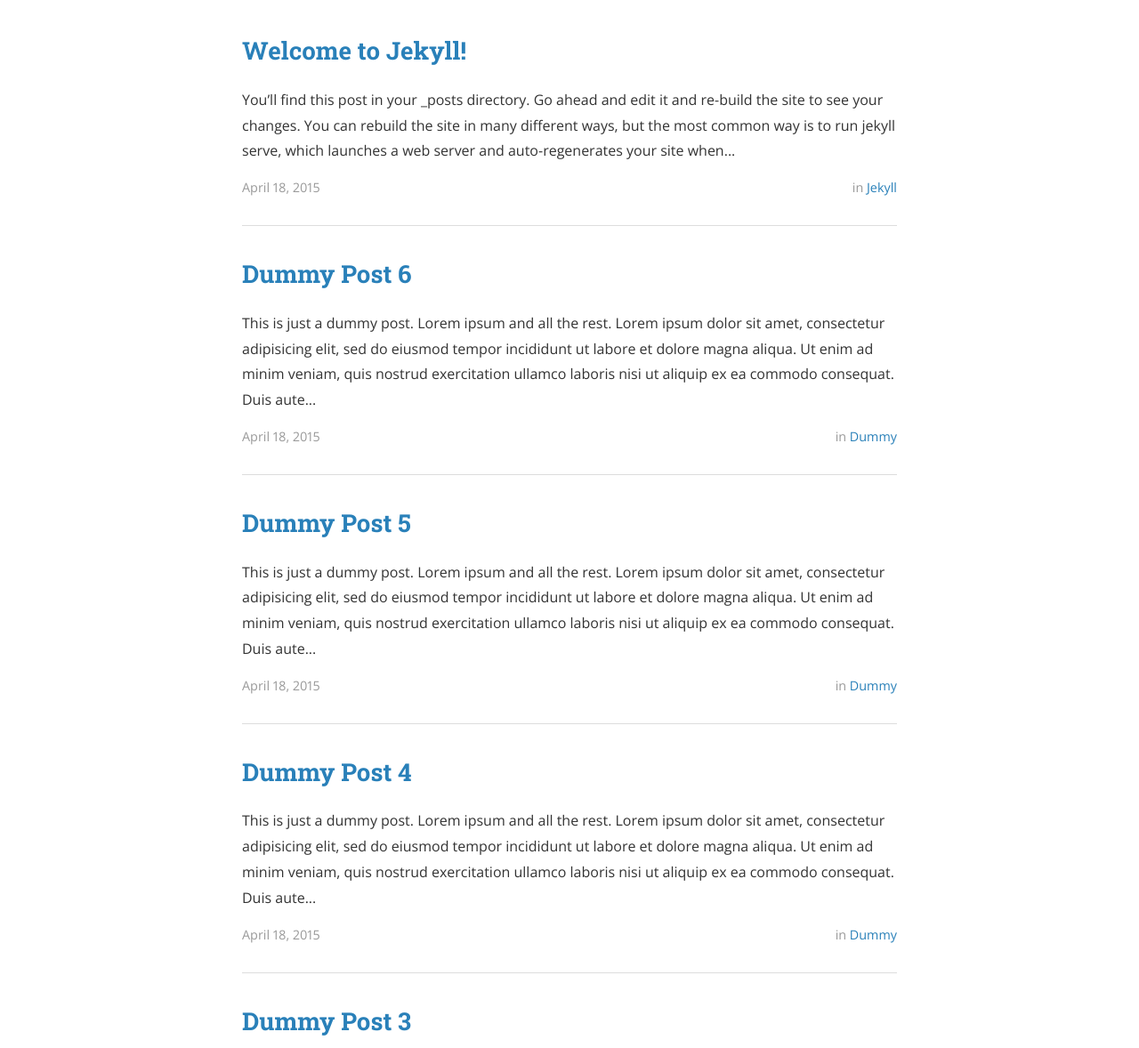
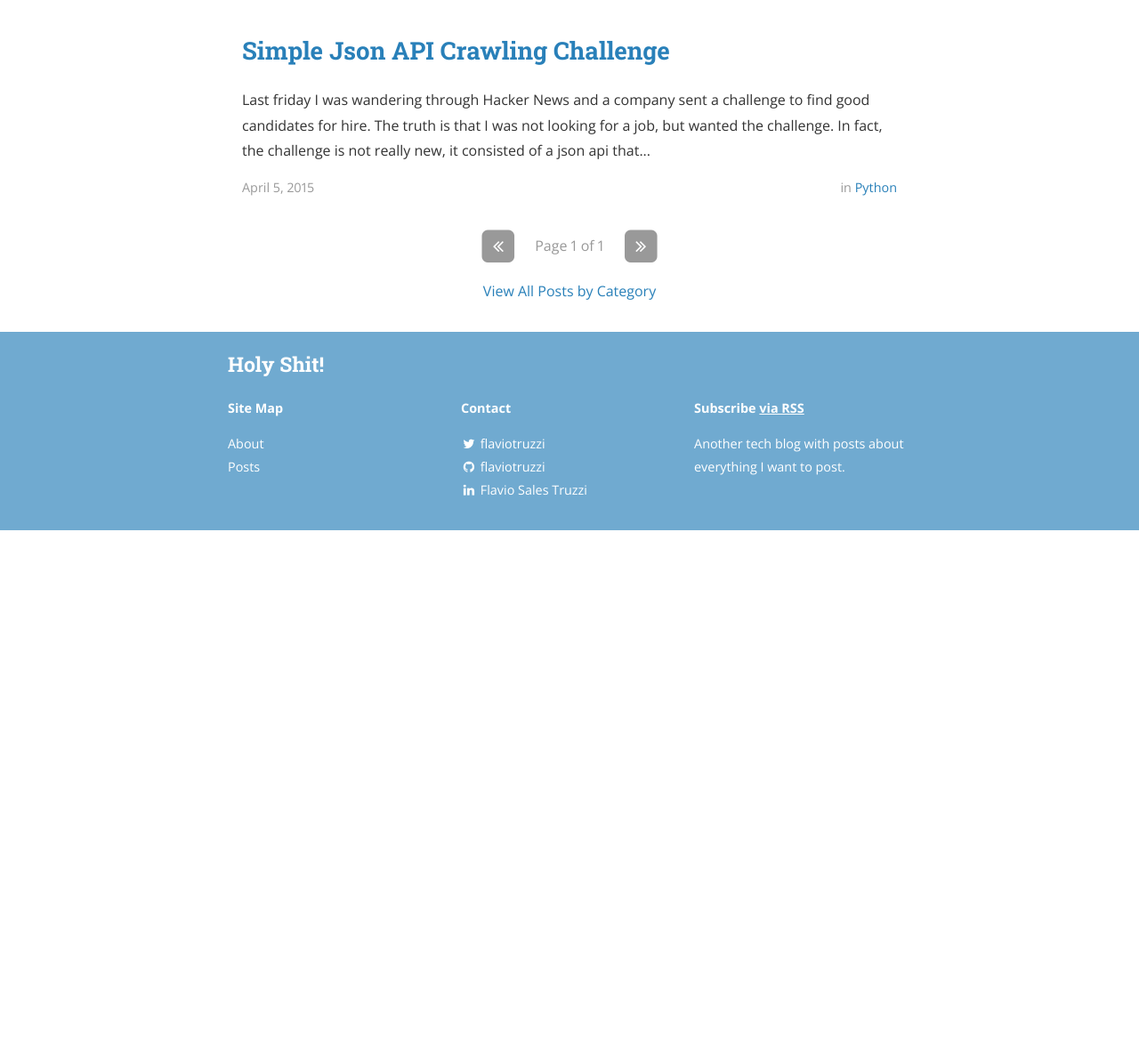
Before and after one commit to flaviotruzzi/flaviotruzzi.github.io, a Jekyll site: the page built from index.html, in a window 1280 px wide and 1400 px high, scrolled down 281 px. Shown: the part 222-1400 px from the top of the window at 89% size. Built offline with Jekyll 4.4.1, drawn with Linux system fonts in a browser that asks for light colours; nearby versions of some CDN libraries; the list of posts is cut into pages by our own code; a style sheet for code colours, icons or effects is not loaded; after the commit the page ends 1099 px from its top, so only the background shows below that; some of the changed text lies outside the part shown.

Commit message:
Update and get old post

```diff
--- a/_config.yml
+++ b/_config.yml
@@ -46,11 +46,14 @@
 
 # Category descriptions (for archive pages)
 descriptions:
-  - cat: tech
+  - cat: Tech
     desc: "General tech category"
 
-  - cat: scala
-    desc: "Scala stuff"
+  - cat: Scala
+    desc: "Scala Stuff"
+
+  - cat: Python
+    dec: "Python Stuff"
 
 # Social icons and sharing options
 #
--- a/_posts/2015-04-18-dummy4.markdown
+++ b/_posts/2015-01-01-dummy.markdown
@@ -1,10 +1,10 @@
 ---
 layout: post
-title:  "Dummy Post 4"
-date:   2015-04-18 08:43:59
+title:  "Dummy Post"
+date:   2015-01-01 08:43:59
 author: Ben Centra
-categories: Dummy
-tags: ipsum
+categories: Tech
+published: false
 ---
 
 This is just a dummy post. Lorem ipsum and all the rest.
--- a/_posts/2015-04-18-welcome-to-jekyll.markdown
+++ b/_posts/2015-01-01-welcome-to-jekyll.markdown
@@ -1,11 +1,12 @@
 ---
 layout: post
 title:  "Welcome to Jekyll!"
-date:   2015-04-18 08:43:59
+date:   2015-01-01 08:43:59
 author: Ben Centra
 categories: Jekyll
 tags:	jekyll welcome
 cover:  "/assets/instacode.png"
+published: false
 ---
 
 You’ll find this post in your `_posts` directory. Go ahead and edit it and re-build the site to see your changes. You can rebuild the site in many different ways, but the most common way is to run `jekyll serve`, which launches a web server and auto-regenerates your site when a file is updated.
--- /dev/null
+++ b/_posts/2015-04-05-simple-crawler.markdown
@@ -0,0 +1,115 @@
+---
+layout: post
+title: Simple Json API Crawling Challenge
+date: 2015-04-05 21:00:00
+categories: Python
+tags: python crawler
+author: Flavio Truzzi
+cover: https://images.unsplash.com/photo-1446582186851-3fe172f6acb9?fit=crop&fm=jpg&h=400&q=100&w=1450
+---
+
+Last friday I was wandering through [Hacker News](https://news.ycombinator.com/) and a company sent a challenge to find
+good candidates for hire. The truth is that I was not looking for a job, but wanted the challenge. In fact, the challenge
+is not really new, it consisted of a json api that has new nodes for exploring, and you need to discover its secrets.
+Unfortunately, the solution for these kinds of crawl based is always the same, nevertheless I need something to write about.
+
+## First things first
+
+When you open the challenge website on the browser, you get:
+
+{% highlight text %}
+  On the right track. You can start here: "/start"
+{% endhighlight %}
+
+So, you hit /start, and you end up with a plain text:
+
+{% highlight text %}
+{
+  "error": "\"Session\" header is missing. \"/get-session\" to get a session id."
+}
+{% endhighlight %}
+
+Looking at the the response with `curl -v` we could see that the Content-Type was set to `application/json` and the
+response code was 404, maybe another response code would be more suitable... When we access the `get-session`, we receive
+some kind of hash.
+
+Then we try again in the `/start` endpoint passing Session header with the contents of the get-session response, and our
+response finally look like something we could crawl:
+
+{% highlight json %}
+{
+  "depth": 0,
+  "id": "start",
+  "message": "There is something we want to tell you, let's see if you can figure this out by finding all of our secrets",
+  "next": [
+    "34ffe00db65f4576b5add43dda39ff99",
+    "ebdf4d2f11514626a1b07d745d4a0fc6",
+    "64bbc0003e824075ad59fb5cfaaac4cd"
+  ]
+}
+{% endhighlight %}
+
+## 1. Quick and Dirty
+
+After playing with curl I noticed that the session id was only valid for 10 requests, and then you would need to get
+another one. So I thought ok, lets do something quick and dirty, and then I failed for some minutes, until I saw all the
+problems that my code was stumbling.
+
+First, the `next` value sometimes was a list sometimes a string, and then sometimes the keys had some letters in
+uppercase. Then I got something like the following, I omitted the challenge website.
+
+{% highlight python %}
+# Simplified API:
+# /get-session -> return a json object with {"session-id": "some_hash_string"}
+# /hash_id -> if your session is valid:
+#                return a json object with {"next": ["hash_1", ..., "hash_n"]},
+#                and optionally "secret" with a letter
+#             else: {"error": "Get a new session"}
+import requests
+
+BASE_URL = "http://###.###.com/"
+
+visited = set()
+secret = ""
+
+
+def get_session():
+    return requests.get(BASE_URL + "/get-session").content
+
+
+def good_object(obj):
+    for key, value in obj.items():
+        obj[key.lower()] = value
+    return obj
+
+
+def get_secret(content):
+    return content.get('secret', '')
+
+
+def get_next(next):
+    if isinstance(next, list):
+        for node_id in next:
+            yield BASE_URL + node_id
+    else:
+        yield BASE_URL + next
+
+
+def process_node(url, session):
+    global visited, secret
+    content = good_object(requests.get(url, headers={'Session': session}).json())
+    if "error" in content:
+        content = good_object(requests.get(url, headers={'Session': get_session()}).json())
+    s = get_secret(content)
+    secret += s
+    for node in get_next(content.get('next', [])):
+        if node not in visited:
+            visited.add(node)
+            process_node(node, session)
+
+
+process_node(BASE_URL + "start", get_session())
+print("Secret {}".format(secret))
+{% endhighlight %}
+
+That's all, I don't have the time for going over the quick and dirty solution :p
--- a/_posts/2015-04-18-dummy.markdown
+++ /dev/null
@@ -1,16 +0,0 @@
----
-layout: post
-title:  "Dummy Post"
-date:   2015-04-18 08:43:59
-author: Ben Centra
-categories: Dummy
----
-
-This is just a dummy post. Lorem ipsum and all the rest.
-
-Lorem ipsum dolor sit amet, consectetur adipisicing elit, sed do eiusmod
-tempor incididunt ut labore et dolore magna aliqua. Ut enim ad minim veniam,
-quis nostrud exercitation ullamco laboris nisi ut aliquip ex ea commodo
-consequat. Duis aute irure dolor in reprehenderit in voluptate velit esse
-cillum dolore eu fugiat nulla pariatur. Excepteur sint occaecat cupidatat non
-proident, sunt in culpa qui officia deserunt mollit anim id est laborum.
--- a/_posts/2015-04-18-dummy3.markdown
+++ /dev/null
@@ -1,16 +0,0 @@
----
-layout: post
-title:  "Dummy Post 3"
-date:   2015-04-18 08:43:59
-author: Ben Centra
-categories: Dummy
----
-
-This is just a dummy post. Lorem ipsum and all the rest.
-
-Lorem ipsum dolor sit amet, consectetur adipisicing elit, sed do eiusmod
-tempor incididunt ut labore et dolore magna aliqua. Ut enim ad minim veniam,
-quis nostrud exercitation ullamco laboris nisi ut aliquip ex ea commodo
-consequat. Duis aute irure dolor in reprehenderit in voluptate velit esse
-cillum dolore eu fugiat nulla pariatur. Excepteur sint occaecat cupidatat non
-proident, sunt in culpa qui officia deserunt mollit anim id est laborum.
--- a/_posts/2015-04-18-dummy5.markdown
+++ /dev/null
@@ -1,17 +0,0 @@
----
-layout: post
-title:  "Dummy Post 5"
-date:   2015-04-18 08:43:59
-author: Ben Centra
-categories: Dummy
-tags: lorem
----
-
-This is just a dummy post. Lorem ipsum and all the rest.
-
-Lorem ipsum dolor sit amet, consectetur adipisicing elit, sed do eiusmod
-tempor incididunt ut labore et dolore magna aliqua. Ut enim ad minim veniam,
-quis nostrud exercitation ullamco laboris nisi ut aliquip ex ea commodo
-consequat. Duis aute irure dolor in reprehenderit in voluptate velit esse
-cillum dolore eu fugiat nulla pariatur. Excepteur sint occaecat cupidatat non
-proident, sunt in culpa qui officia deserunt mollit anim id est laborum.
--- a/_posts/2015-04-18-dummy6.markdown
+++ /dev/null
@@ -1,17 +0,0 @@
----
-layout: post
-title:  "Dummy Post 6"
-date:   2015-04-18 08:43:59
-author: Ben Centra
-categories: Dummy
-tags: lorem ipsum
----
-
-This is just a dummy post. Lorem ipsum and all the rest.
-
-Lorem ipsum dolor sit amet, consectetur adipisicing elit, sed do eiusmod
-tempor incididunt ut labore et dolore magna aliqua. Ut enim ad minim veniam,
-quis nostrud exercitation ullamco laboris nisi ut aliquip ex ea commodo
-consequat. Duis aute irure dolor in reprehenderit in voluptate velit esse
-cillum dolore eu fugiat nulla pariatur. Excepteur sint occaecat cupidatat non
-proident, sunt in culpa qui officia deserunt mollit anim id est laborum.
```
Also changed, not shown: _posts/2015-04-18-dummy2.markdown (deleted, +0 -16 lines).
